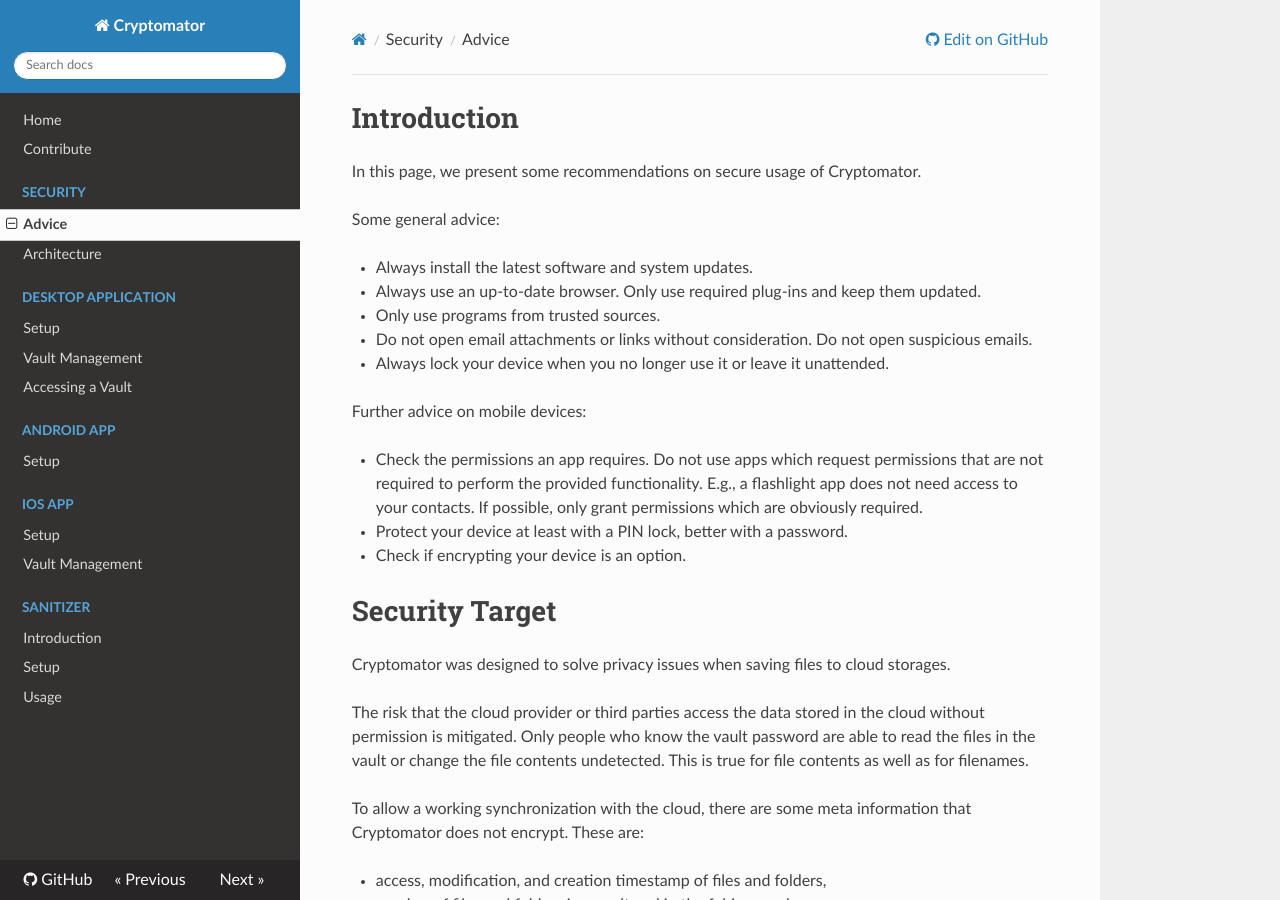
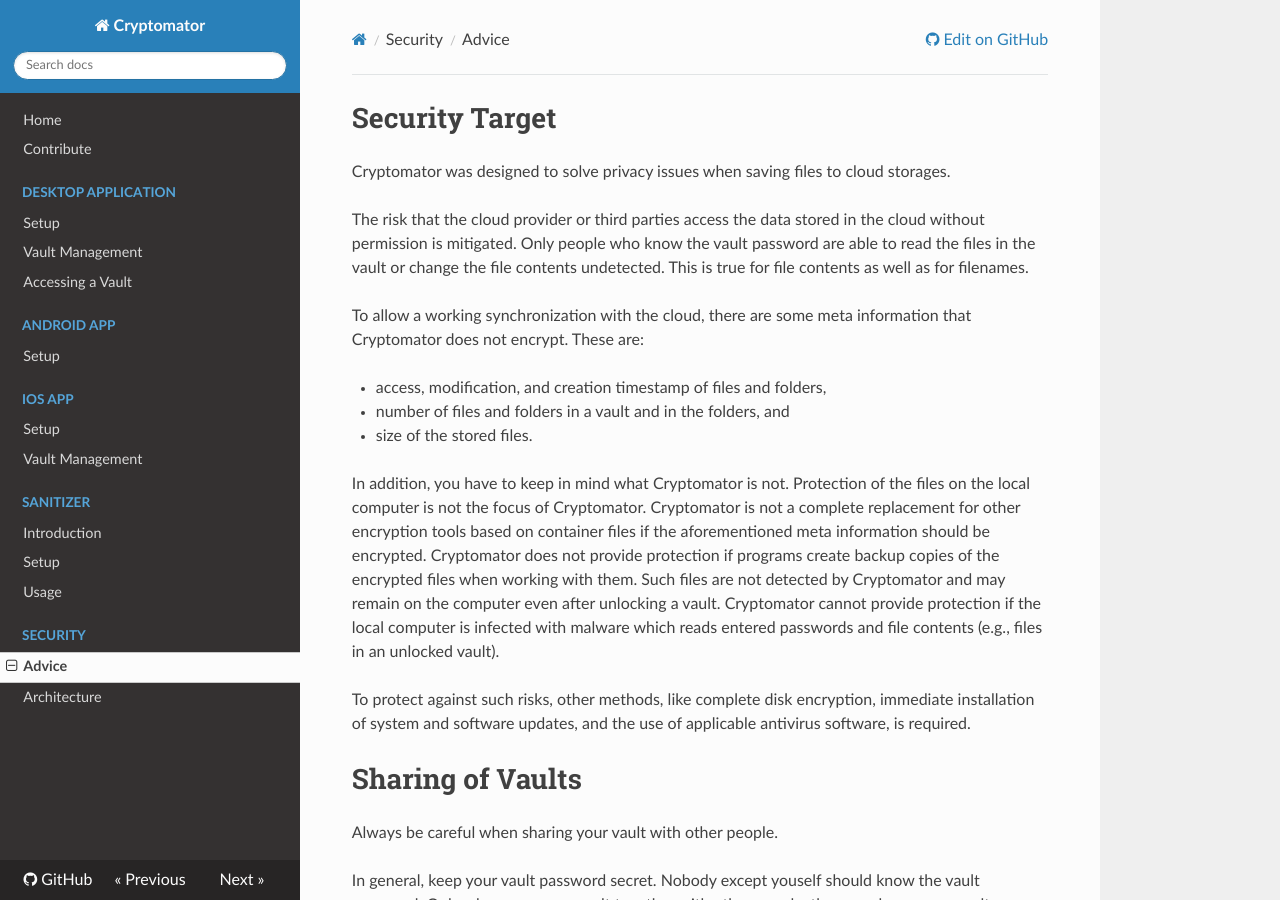
Before and after one commit to cryptomator/docs, an MkDocs documentation site: the page built from docs/security/advice.md, in a window 1280 px wide and 900 px high. Built offline with MkDocs 1.6.1, drawn with Linux system fonts in a browser that asks for light colours; nearby versions of some CDN libraries.

Commit message:
updated nav & security advice

```diff
--- a/docs/security/advice.md
+++ b/docs/security/advice.md
@@ -1,21 +1,3 @@
-# Introduction
-
-In this page, we present some recommendations on secure usage of Cryptomator.
-
-Some general advice:
-
-- Always install the latest software and system updates.
-- Always use an up-to-date browser. Only use required plug-ins and keep them updated.
-- Only use programs from trusted sources.
-- Do not open email attachments or links without consideration. Do not open suspicious emails.
-- Always lock your device when you no longer use it or leave it unattended.
-
-Further advice on mobile devices:
-
-- Check the permissions an app requires. Do not use apps which request permissions that are not required to perform the provided functionality. E.g., a flashlight app does not need access to your contacts. If possible, only grant permissions which are obviously required.
-- Protect your device at least with a PIN lock, better with a password.
-- Check if encrypting your device is an option.
-
 # Security Target
 
 Cryptomator was designed to solve privacy issues when saving files to cloud storages.
--- a/mkdocs.yml
+++ b/mkdocs.yml
@@ -22,9 +22,6 @@
 nav:
   - Home: index.md
   - Contribute: contribute.md
-  - Security:
-    - Advice: security/advice.md
-    - Architecture: security/architecture.md
   - Desktop Application:
     - Setup: desktop/setup.md
     - Vault Management: desktop/vault-management.md
@@ -38,3 +35,6 @@
     - Introduction: sanitizer/introduction.md
     - Setup: sanitizer/setup.md
     - Usage: sanitizer/usage.md
+  - Security:
+    - Advice: security/advice.md
+    - Architecture: security/architecture.md
```
